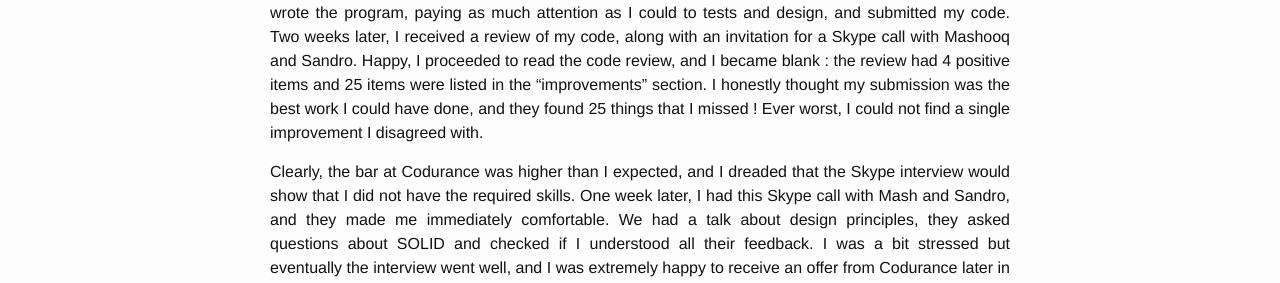
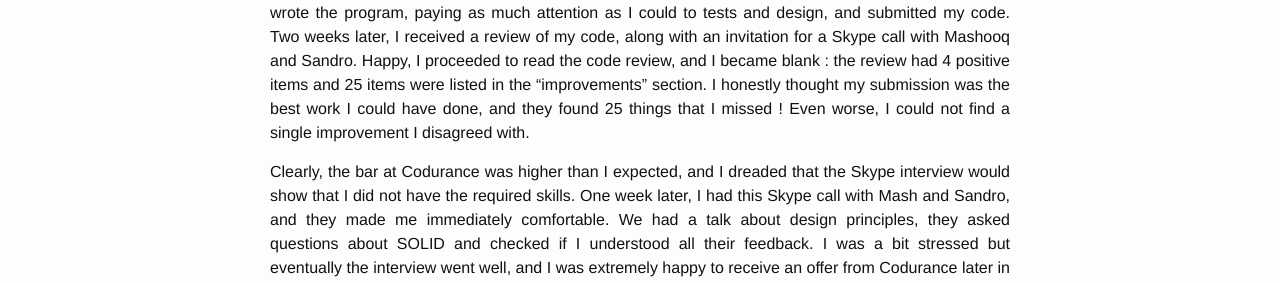
Before and after one commit to dhatanian/david-codes, a Jekyll site: the page built from _posts/2015-11-20-new-job-at-codurance.md, in a window 1280 px wide. Shown: the part 508-791 px from the top of the page. Built offline with Jekyll 4.4.1, drawn with Linux system fonts in a browser that asks for light colours; comment, search, counter and statistics services are not loaded; some of the changed text lies outside the part shown.

Commit message:
Typos spotted by Mani

```diff
--- a/_posts/2015-11-20-new-job-at-codurance.md
+++ b/_posts/2015-11-20-new-job-at-codurance.md
@@ -10,7 +10,7 @@
 
 I first heard of Codurance through Sandro's conference at Devoxx France 2014. I then read his book and found that a lot of the principles embodied in his view of the software craftsman resonated very strongly in me. I applied during the summer to work at Codurance and went through the hiring process.
 
-I was already very happy to receive an email from Sandro and Mashooq saying that my résumé had passed the first filter and that I was invited to write a simple program to show my development skills. I wrote the program, paying as much attention as I could to tests and design, and submitted my code. Two weeks later, I received a review of my code, along with an invitation for a Skype call with Mashooq and Sandro. Happy, I proceeded to read the code review, and I became blank : the review had 4 positive items and 25 items were listed in the "improvements" section. I honestly thought my submission was the best work I could have done, and they found 25 things that I missed ! Ever worst, I could not find a single improvement I disagreed with.
+I was already very happy to receive an email from Sandro and Mashooq saying that my résumé had passed the first filter and that I was invited to write a simple program to show my development skills. I wrote the program, paying as much attention as I could to tests and design, and submitted my code. Two weeks later, I received a review of my code, along with an invitation for a Skype call with Mashooq and Sandro. Happy, I proceeded to read the code review, and I became blank : the review had 4 positive items and 25 items were listed in the "improvements" section. I honestly thought my submission was the best work I could have done, and they found 25 things that I missed ! Even worse, I could not find a single improvement I disagreed with.
 
 Clearly, the bar at Codurance was higher than I expected, and I dreaded that the Skype interview would show that I did not have the required skills. One week later, I had this Skype call with Mash and Sandro, and they made me immediately comfortable. We had a talk about design principles, they asked questions about SOLID and checked if I understood all their feedback. I was a bit stressed but eventually the interview went well, and I was extremely happy to receive an offer from Codurance later in the day.
 
```
